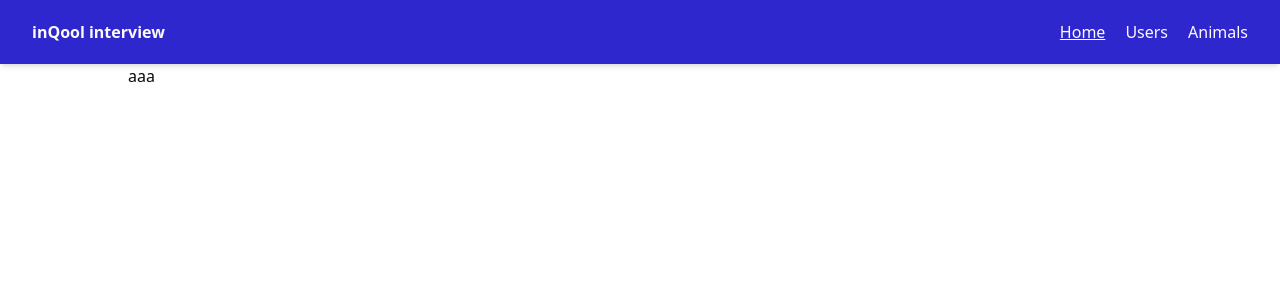
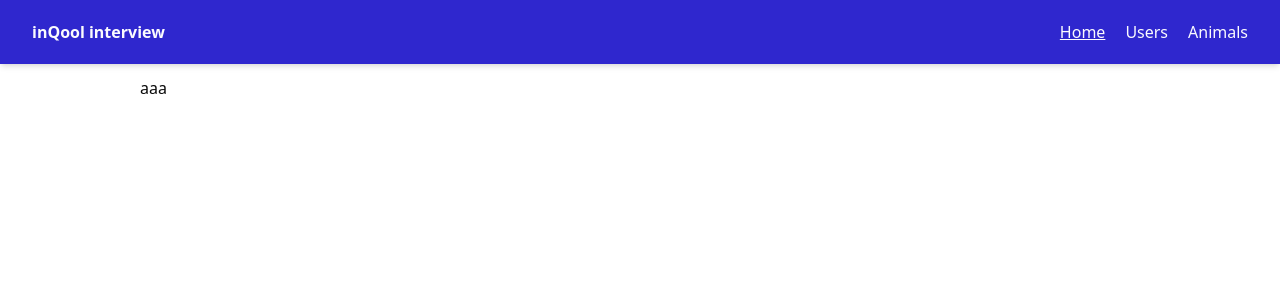
Before and after one commit to xxeonN22/inQool-frontend-interview, a React (Vite) app: page / in a window 1280 px wide. Shown: the top 300 px of the page. Built offline with nearby package versions, Linux system fonts and the light colour scheme.

Commit message:
add: added padding to the LayoutPage

```diff
--- a/src/layouts/LayoutPage.tsx
+++ b/src/layouts/LayoutPage.tsx
@@ -6,7 +6,7 @@ const LayoutPage = () => {
   return (
     <>
       <Navbar />
-      <MainContent>
+      <MainContent className="p-3">
         <Outlet />
       </MainContent>
     </>
```
